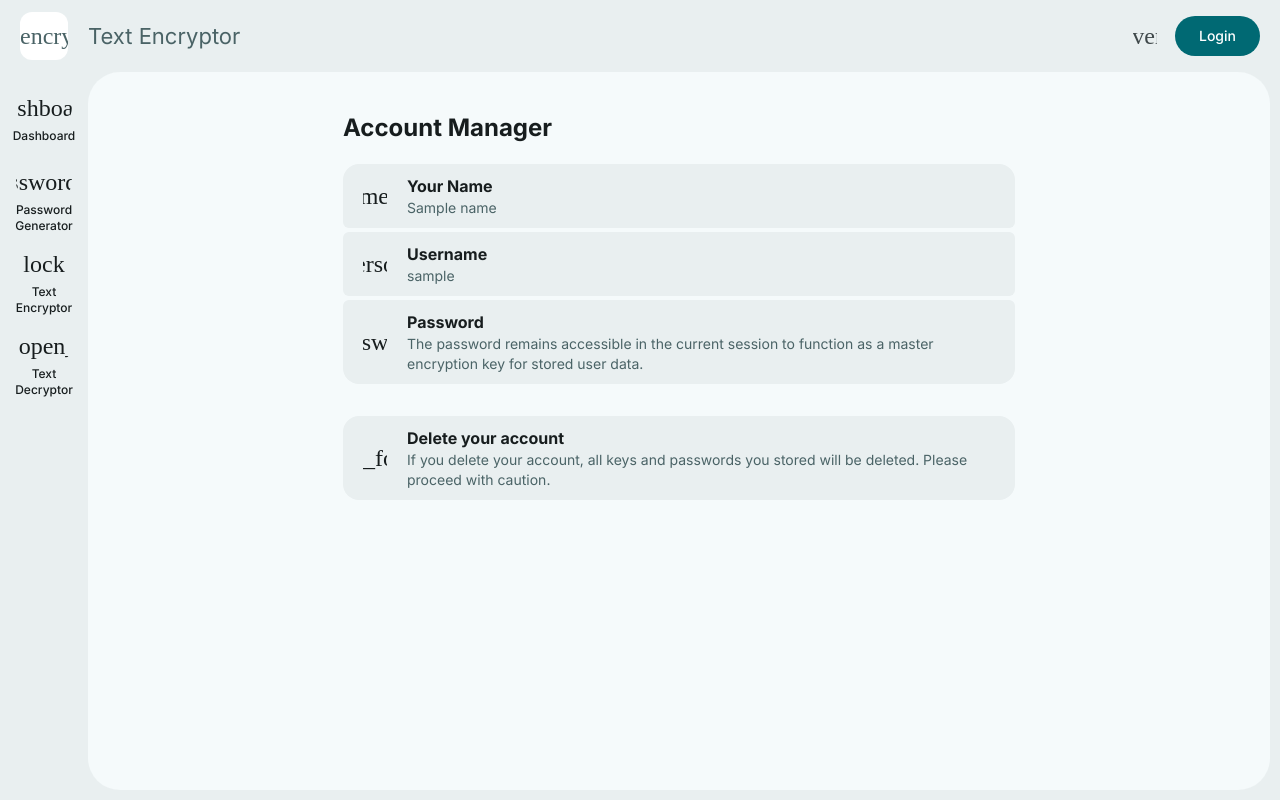
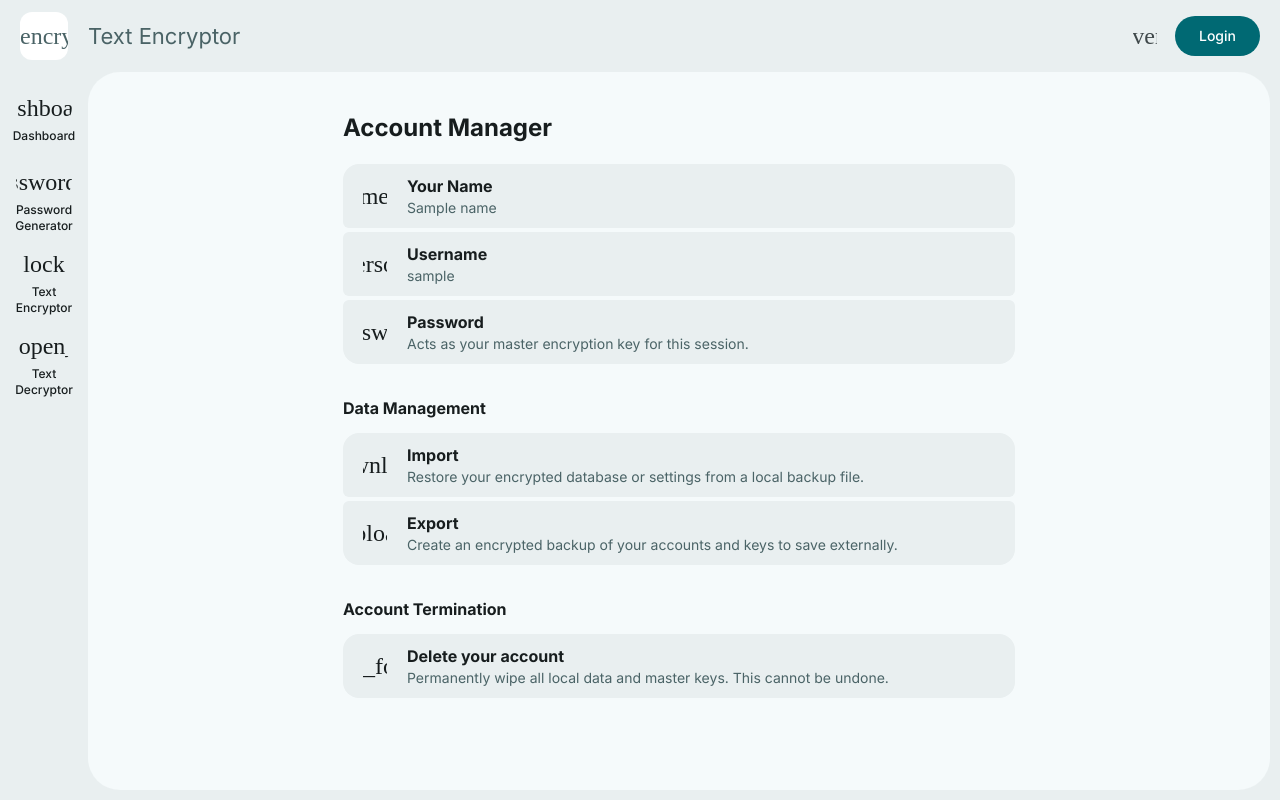
Before and after one commit to fatahillah2606/text-encryptor, a Flask app: template templates/pages/account_manager.html in a window 1280 px wide. Run offline with Flask 3, Linux system fonts and the light colour scheme; the template is opened without the code that fills it: most values are stand-ins (such as "Sample title", 1, 10 or a date in 2020); data that the repository does not hold is empty; some web fonts are replaced.

Commit message:
Working on Data Management
- Working on Import and Export feature.
- Limited access to localhost only.
- Several improvement.

```diff
--- a/app.py
+++ b/app.py
@@ -12,8 +12,8 @@ from src.init_db import create_database
 
 load_dotenv()
 
-SESSION_KEY = secrets.token_hex()
-# SESSION_KEY = os.getenv("SESSION_KEY")  # for development, to prevent logged out when restarting
+# SESSION_KEY = secrets.token_hex()
+SESSION_KEY = os.getenv("SESSION_KEY")  # for development, to prevent logged out when restarting
 
 # Check db
 db_path = os.path.join("db", "vault_manager.db")
@@ -50,7 +50,7 @@ def check_session():
             session.clear()
             redirect(url_for("pages.login"))
 
-        session["expired"] = (current_time + timedelta(hours=1)).isoformat()
+        session["expired"] = (current_time + timedelta(minutes=5)).isoformat()
 
 
 @app.route("/")
@@ -60,4 +60,4 @@ def home():
 
 if __name__ == "__main__":
     check_and_setup_db()
-    app.run(host="0.0.0.0", debug=True)
+    app.run(debug=True)
--- a/templates/pages/account_manager.html
+++ b/templates/pages/account_manager.html
@@ -116,15 +116,79 @@
                                 <p
                                     class="md-typescale-body-medium text-md-secondary m-0"
                                 >
-                                    The password remains accessible in the
-                                    current session to function as a master
-                                    encryption key for stored user data.
+                                    Acts as your master encryption key for this
+                                    session.
                                 </p>
                             </div>
                             <md-ripple></md-ripple>
                         </div>
                     </div>
 
+                    <!-- Data Management -->
+                    <div>
+                        <h2
+                            class="md-typescale-body-large text-md-on-surface font-bold! mt-0"
+                        >
+                            Data Management
+                        </h2>
+                        <div
+                            class="rounded-2xl overflow-hidden flex flex-col gap-1"
+                        >
+                            <div
+                                class="relative py-2.5 px-5 bg-md-surface-container rounded-md flex items-center gap-5 cursor-pointer"
+                            >
+                                <md-icon class="text-md-on-surface"
+                                    >download</md-icon
+                                >
+                                <div>
+                                    <h2
+                                        class="md-typescale-title-medium text-md-on-surface font-bold! m-0"
+                                    >
+                                        Import
+                                    </h2>
+                                    <p
+                                        class="md-typescale-body-medium text-md-secondary m-0"
+                                        id="your-name"
+                                    >
+                                        Restore your encrypted database or
+                                        settings from a local backup file.
+                                    </p>
+                                </div>
+                                <md-ripple></md-ripple>
+                            </div>
+
+                            <div
+                                class="relative py-2.5 px-5 bg-md-surface-container rounded-md flex items-center gap-5 cursor-pointer"
+                            >
+                                <md-icon class="text-md-on-surface"
+                                    >upload</md-icon
+                                >
+                                <div>
+                                    <h2
+                                        class="md-typescale-title-medium text-md-on-surface font-bold! m-0"
+                                    >
+                                        Export
+                                    </h2>
+                                    <p
+                                        class="md-typescale-body-medium text-md-secondary m-0"
+                                        id="username"
+                                    >
+                                        Create an encrypted backup of your
+                                        accounts and keys to save externally.
+                                    </p>
+                                </div>
+                                <md-ripple></md-ripple>
+                            </div>
+                        </div>
+                    </div>
+
+                    <!-- Account Termination -->
+                    <div>
+                        <h2
+                            class="md-typescale-body-large text-md-on-surface font-bold! mt-0"
+                        >
+                            Account Termination
+                        </h2>
                         <div
                             class="rounded-2xl overflow-hidden flex flex-col gap-1"
                         >
@@ -144,12 +208,12 @@
                                     <p
                                         class="md-typescale-body-medium text-md-secondary m-0"
                                     >
-                                    If you delete your account, all keys and
-                                    passwords you stored will be deleted. Please
-                                    proceed with caution.
+                                        Permanently wipe all local data and
+                                        master keys. This cannot be undone.
                                     </p>
                                 </div>
                                 <md-ripple></md-ripple>
+                            </div>
                         </div>
                     </div>
                 </div>
```
Also changed, not shown: static/styles/tailwindcss/tailwind.css. Lines whose indentation alone changed are shown as unchanged.
